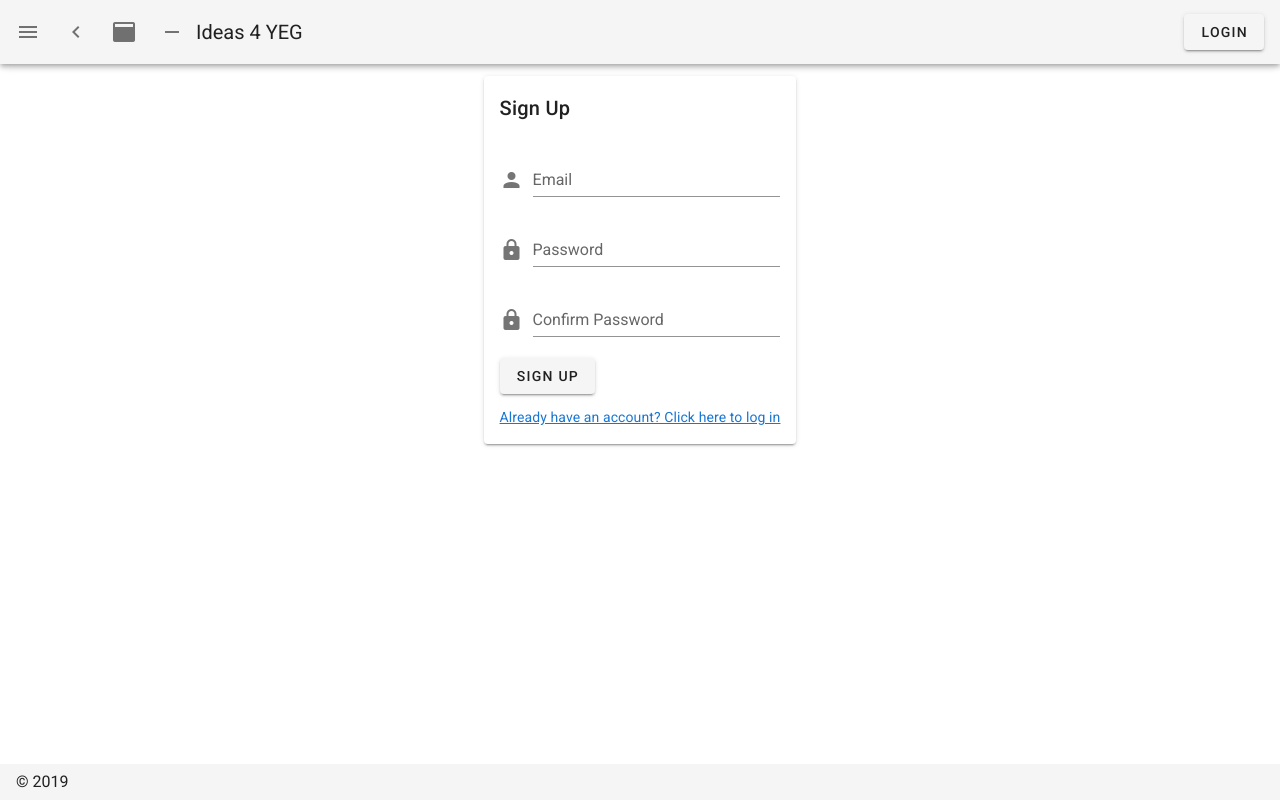
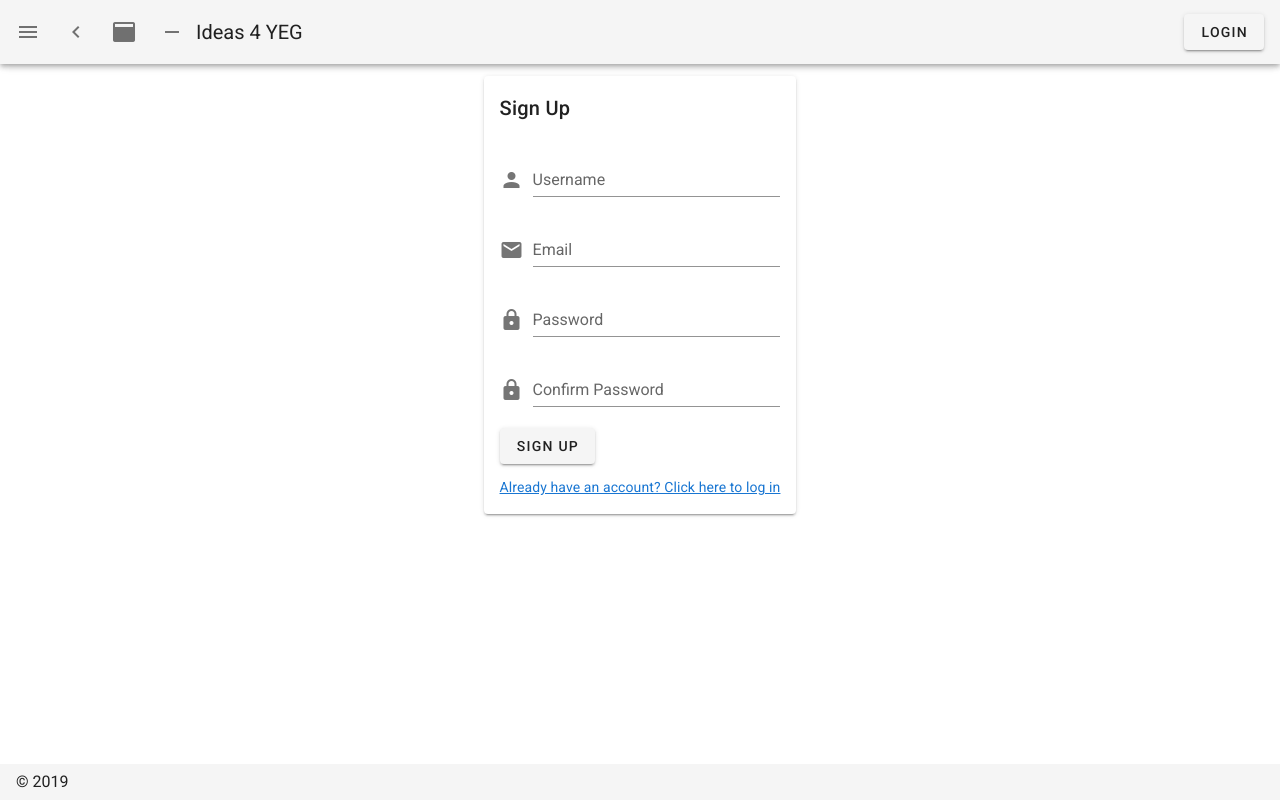
Before and after one commit to UAlberta-CMPUT401/Ideas-for-YEG, a Nuxt app in the folder frontend/: page /signup in a window 1280 px wide. Built offline with nearby package versions, Linux system fonts and the light colour scheme.

Commit message:
add script, edit signup

```diff
--- a/frontend/pages/signup.vue
+++ b/frontend/pages/signup.vue
@@ -8,9 +8,16 @@
         <v-card-text>
           <v-form ref="form" class="my-3">
             <v-text-field
+              v-model="username"
+              :rules="usernameRules"
+              prepend-icon="mdi-account"
+              name="Username"
+              label="Username"
+            ></v-text-field>
+            <v-text-field
               v-model="email"
               :rules="emailRules"
-              prepend-icon="mdi-account"
+              prepend-icon="mdi-email"
               name="Email"
               label="Email"
             ></v-text-field>
@@ -42,9 +49,12 @@
 </template>
 
 <script>
+import axios from '../.nuxt/axios';
 const EMAIL_VALIDATION_REGEX = /^(([^<>()[\]\\.,;:\s@"]+(\.[^<>()[\]\\.,;:\s@"]+)*)|(".+"))@((\[[0-9]{1,3}\.[0-9]{1,3}\.[0-9]{1,3}\.[0-9]{1,3}])|(([a-zA-Z\-0-9]+\.)+[a-zA-Z]{2,}))$/;
 const PASSWORD_MIN_LENGTH = 6;
 const PASSWORD_MAX_LENGTH = 32;
+const USERNAME_MIN_LENGTH = 6;
+const USERNAME_MAX_LENGTH = 16;
 
 export default {
   components: {},
@@ -52,19 +62,28 @@ export default {
   data() {
     return {
       currentUser: this.$store.getters['users/getUser'],
+      username: '',
       email: '',
       password: '',
       passwordConf: '',
+      usernameRules: [
+        (v) =>
+          v.length >= USERNAME_MIN_LENGTH ||
+          `Password must be at least ${USERNAME_MIN_LENGTH} characters long`,
+        (v) =>
+          v.length <= USERNAME_MAX_LENGTH ||
+          `Password cannot exceed ${USERNAME_MAX_LENGTH} characters`,
+      ],
       emailRules: [
         (v) => EMAIL_VALIDATION_REGEX.test(v) || 'Email must be valid',
       ],
       passwordRules: [
         (v) =>
           v.length >= PASSWORD_MIN_LENGTH ||
-          `Password must be at least ${PASSWORD_MIN_LENGTH} long`,
+          `Password must be at least ${PASSWORD_MIN_LENGTH} characters long`,
         (v) =>
           v.length <= PASSWORD_MAX_LENGTH ||
-          `Password cannot exceed ${PASSWORD_MAX_LENGTH} long`,
+          `Password cannot exceed ${PASSWORD_MAX_LENGTH} characters`,
       ],
       passwordConfRules: [
         (v) => v === this.password || 'Passwords do not match',
@@ -77,7 +96,12 @@ export default {
      */
     signUp() {
       if (this.$refs.form.validate()) {
-        console.log(`${this.email} ${this.password} ${this.passwordConf}`);
+        // console.log(`${this.email} ${this.password} ${this.passwordConf}`);
+        axios.post('/auth/local/register', {
+          username: this.username,
+          email: this.email,
+          password: this.password,
+        });
       }
     },
   },
```
Also changed, not shown: 1 other file (tests, documents, lock files or other folders).
